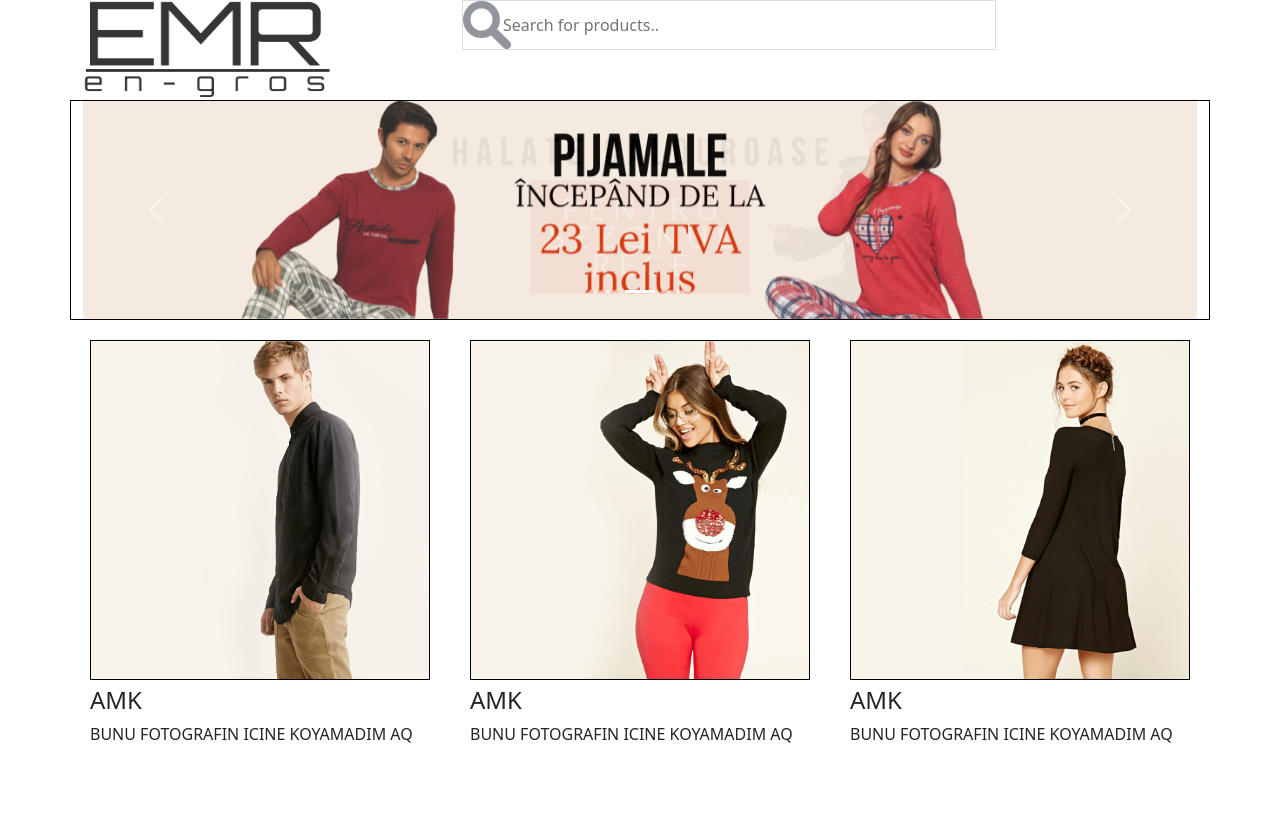
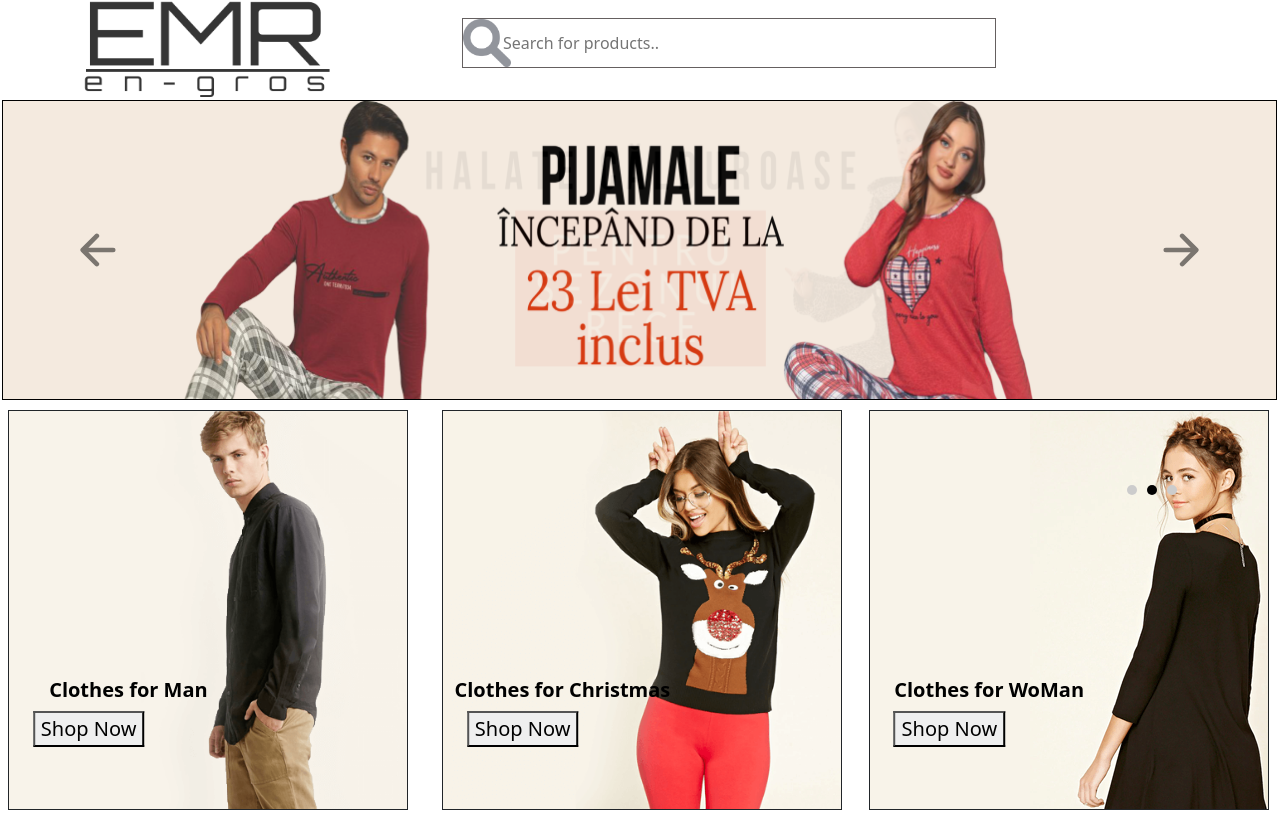
Before and after one commit to sezginbozdemir/EMR, a React (Create React App) app in the folder frontend/: page / in a window 1280 px wide. Built offline with nearby package versions, Linux system fonts and the light colour scheme.

Commit message:
eeeeeeeeeeee

```diff
--- a/frontend/src/Andreea.css
+++ b/frontend/src/Andreea.css
@@ -22,8 +22,9 @@
   width: 150%; /* Full-width */
   font-size: 16px; /* Increase font-size */
   padding: 12px 20px 12px 40px; /* Add some padding */
-  border: 1px solid #ddd; /* Add a grey border */
-  margin-bottom: 12px; /* Add some space below the input */
+  border: 1px solid #656060; /* Add a grey border */
+  margin-bottom: 12px ; /* Add some space below the input */
+  margin-top: 18px ;
 }
 
 #myUL {
@@ -60,10 +61,132 @@
   margin-bottom: 0px; /* Add some space below the input */
 }
 #col1 {
-  padding: 20px 20px 20px 20px; /* Add some padding */
+  padding: 10px 10px 10px 10px;
+width: 33% ;
+
+
+}
+#col2 {
+  padding: 10px 10px 10px 10px;
+width: 33%;
+}
+#col3 {
+  padding: 10px 10px 10px 10px;
+width: 33% ;
 
 }
 #carousel1 {
   border: 1px solid rgb(0, 0, 0);
+  width: 1275px ;
+  height: 300px ;
+  margin-left: -80px ;
+  overflow: hidden;
+
 
 }
+
+.image-container1 {
+  border: 1px solid;
+  margin-left: -20%;
+  margin-right: 20%;
+  position: relative;
+  width: 400px; /* adjust as necessary */
+  height: 400px; /* adjust as necessary */
+  overflow: hidden;
+}
+.image-container2 {
+  border: 1px solid;
+  margin-left: -5% ;
+  position: relative ;
+  width: 400px; /* adjust as necessary */
+  height: 400px; /* adjust as necessary */
+  overflow: hidden;
+}
+.image-container3 {
+  border: 1px solid;
+  margin-left: 8%;
+  position: relative;
+  width: 400px; /* adjust as necessary */
+  height: 400px; /* adjust as necessary */
+  overflow: hidden;
+}
+
+.image {
+  display: block;
+  width: 100%;
+  height: 100%;
+}
+
+.image:hover {
+   transform: scale(1.1);
+  transition: transform 0.3s ease-in-out;
+}
+/*.image:hover {
+  opacity: 0.5;
+  transition: opacity 0.3s ease-in-out;
+}*/
+/*.image:hover {
+  transform: translateX(50px);
+  transition: transform 0.3s ease-in-out;
+}*/
+
+
+
+@keyframes spin {
+  0% { transform: rotate(0deg); }
+  100% { transform: rotate(360deg); }
+}
+
+.text {
+  position: absolute;
+  top:70%; /* adjust as necessary */
+  left: 30%; /* adjust as necessary */
+  transform: translate(-50%, -50%);
+  color: black;
+  font-size: 20px;
+  font-weight: bold;
+  text-align: center;
+}
+.comanda-acum {
+  position: absolute;
+  top:80%; /* adjust as necessary */
+  left:20%; /* adjust as necessary */
+  transform: translate(-50%, -50%);
+  color: black;
+  font-size: 20px;
+  font-weight: normal;
+  text-align: center;
+}
+.carouselImage {
+  display: block;
+  width: 1275px ;
+  height: 300px ;
+  overflow: hidden;
+}
+.carouselConteiner {
+
+
+}
+
+.custom-dots-container {
+  position: absolute;
+  bottom: 300px;
+  left: 90%;
+  transform: translateX(-50%);
+  display: flex;
+  justify-content: center;
+  align-items: center;
+  z-index: 1;
+}
+.custom-dot {
+  width: 10px;
+  height: 10px;
+  border-radius: 50%;
+  background-color: #ccc;
+  margin: 5px;
+  cursor: pointer;
+}
+
+.custom-dot.active {
+  background-color: #000;
+}
--- a/frontend/src/components/Home/Home.jsx
+++ b/frontend/src/components/Home/Home.jsx
@@ -13,36 +13,27 @@ function ContainerExample() {
         <Row><Promotions /></Row>
         <Row>
         <Col id="col1">
+        <div className="image-container1">
+  <img src={man} alt="man" className="image"></img>
+  <div className="text">Clothes for Man</div>
+  <button className="comanda-acum" alt="comanda-acum">Shop Now</button>
+         </div>
 
-        <input id="comanda-acum"type="image" src={man}
-        alt="man"
-        href="www.google.com"
-        ></input>
-        <div class="text-block">
-    <h4>AMK</h4>
-    <p>BUNU FOTOGRAFIN ICINE KOYAMADIM AQ</p>
-  </div>
 
         </Col>
-        <Col id="col1">
-        <input id="comanda-acum"type="image" src={christmas}
-        alt="christmas"
-        href="www.google.com"
-        ></input>
-        <div class="text-block">
-    <h4>AMK</h4>
-    <p>BUNU FOTOGRAFIN ICINE KOYAMADIM AQ</p>
-  </div>
+        <Col id="col2">
+        <div className="image-container2">
+  <img src={christmas} alt="man" className="image"></img>
+  <div className="text">Clothes for Christmas</div>
+  <button className="comanda-acum" alt="comanda-acum">Shop Now</button>
+         </div>
         </Col>
-        <Col id="col1">
-        <input id="comanda-acum"type="image" src={woman}
-        alt="woman"
-        href="www.google.com"
-        ></input>
-        <div class="text-block">
-    <h4>AMK</h4>
-    <p>BUNU FOTOGRAFIN ICINE KOYAMADIM AQ</p>
-  </div>
+        <Col id="col3">
+        <div className="image-container3">
+  <img src={woman} alt="man" classNamesssssse="image"></img>
+  <div className="text">Clothes for WoMan</div>
+  <button className="comanda-acum" alt="comanda-acum">Shop Now</button>
+         </div>
         </Col>
         </Row>
         </Container>
--- a/frontend/src/components/Mainheader.jsx
+++ b/frontend/src/components/Mainheader.jsx
@@ -3,6 +3,8 @@ import Container from 'react-bootstrap/Container';
 import Row from 'react-bootstrap/Row';
 import Col from 'react-bootstrap/Col';
 import emrlogo from "../img/emrlogo.png"
+import Navbar from "./Navbarmenu";
+
 
 
 
@@ -18,14 +20,14 @@ function ContainerExample() {
           <Col>
           <input type="text"
            id="myInput"
-           onkeyup="myFunction()"
+           /*onKeyUp="myFunction()"*/
            placeholder="Search for products..">
         </input>
         </Col>
-          <Col>
-          </Col>
+        <Col></Col>
         </Row>
         <Row>
+          <Navbar />
         </Row>
       </Container>
     );
--- a/frontend/src/components/Navbarmenu.jsx
+++ b/frontend/src/components/Navbarmenu.jsx
@@ -1,13 +1,31 @@
+import React, { useState } from "react";
 import Dropdown from 'react-bootstrap/Dropdown';
-import DropdownButton from 'react-bootstrap/DropdownButton';
+import 'bootstrap/dist/css/bootstrap.min.css';
+
 
 function Navbar() {
+  const [showDropdown, setShowDropdown] = useState(false);
+
+  const handleDropdownClick = () => {
+    if (showDropdown) {
+      setShowDropdown(false);
+    } else {
+      setShowDropdown(true);
+    }
+  };
+
+
   return (
-    <DropdownButton id="dropdown-basic-button" title="Dropdown button">
-      <Dropdown.Item href="#/action-1">Action</Dropdown.Item>
-      <Dropdown.Item href="#/action-2">Another action</Dropdown.Item>
-      <Dropdown.Item href="#/action-3">Something else</Dropdown.Item>
-    </DropdownButton>
+    <Dropdown>
+    <Dropdown.Toggle onClick={handleDropdownClick}>
+      First Dropdown Item
+    </Dropdown.Toggle>
+    <Dropdown.Menu show={showDropdown}>
+      <Dropdown.Item>Second Item</Dropdown.Item>
+      <Dropdown.Item>Third Item</Dropdown.Item>
+    </Dropdown.Menu>
+  </Dropdown>
+
   );
 }
 
--- a/frontend/src/components/Promotions.jsx
+++ b/frontend/src/components/Promotions.jsx
@@ -1,34 +1,66 @@
-import React from "react"
+import React , { useState } from "react"
 import halate from "../img/halate.png"
 import odorizante from "../img/odorizante.png"
 import pijama from "../img/pijama.png"
 import Carousel from 'react-bootstrap/Carousel';
+import { IoArrowBack, IoArrowForward } from 'react-icons/io5';
 
-function Promotions () {
+
+function Promotions() {
+  const [index, setIndex] = useState(0);
+
+  const handleSelect = (selectedIndex, e) => {
+    setIndex(selectedIndex);
+  };
+  const CustomDot = ({onClick, active}) => (
+    <span
+      className={`custom-dot ${active ? "active" : ""}`}
+      onClick={onClick}
+    />
+  );
+
+
   return (
-    <Carousel id="carousel1" fade>
+    <div className="carouselConteiner">
+    <Carousel id="carousel1"
+     activeIndex={index}
+     onSelect={handleSelect}
+    indicators={false}
+    prevIcon={<IoArrowBack style={{ width: '50px', height: '50px' , color: 'black' }}/>}
+    nextIcon={<IoArrowForward style={{ width: '50px', height: '50px' , color: 'black' }} />}
+     fade>
       <Carousel.Item>
         <img
-          className="d-block w-100"
+          className="carouselImage"
           src={halate}
           alt="halate"
         />
       </Carousel.Item>
       <Carousel.Item>
         <img
-          className="d-block w-100"
+          className="carouselImage"
           src={pijama}
           alt="pijama"
         />
       </Carousel.Item>
       <Carousel.Item>
         <img
-          className="d-block w-100"
+          className="carouselImage"
           src={odorizante}
           alt="odorizante"
         />
       </Carousel.Item>
     </Carousel>
+    <div className="custom-dots-container">
+        {[...Array(3)].map((x, i) => (
+          <CustomDot
+            key={i}
+            onClick={() => setIndex(i)}
+            active={index === i}
+          />
+        ))}
+      </div>
+    </div>
   );
 }
 
```
Also changed, not shown: 1 other file (tests, documents, lock files or other folders).
